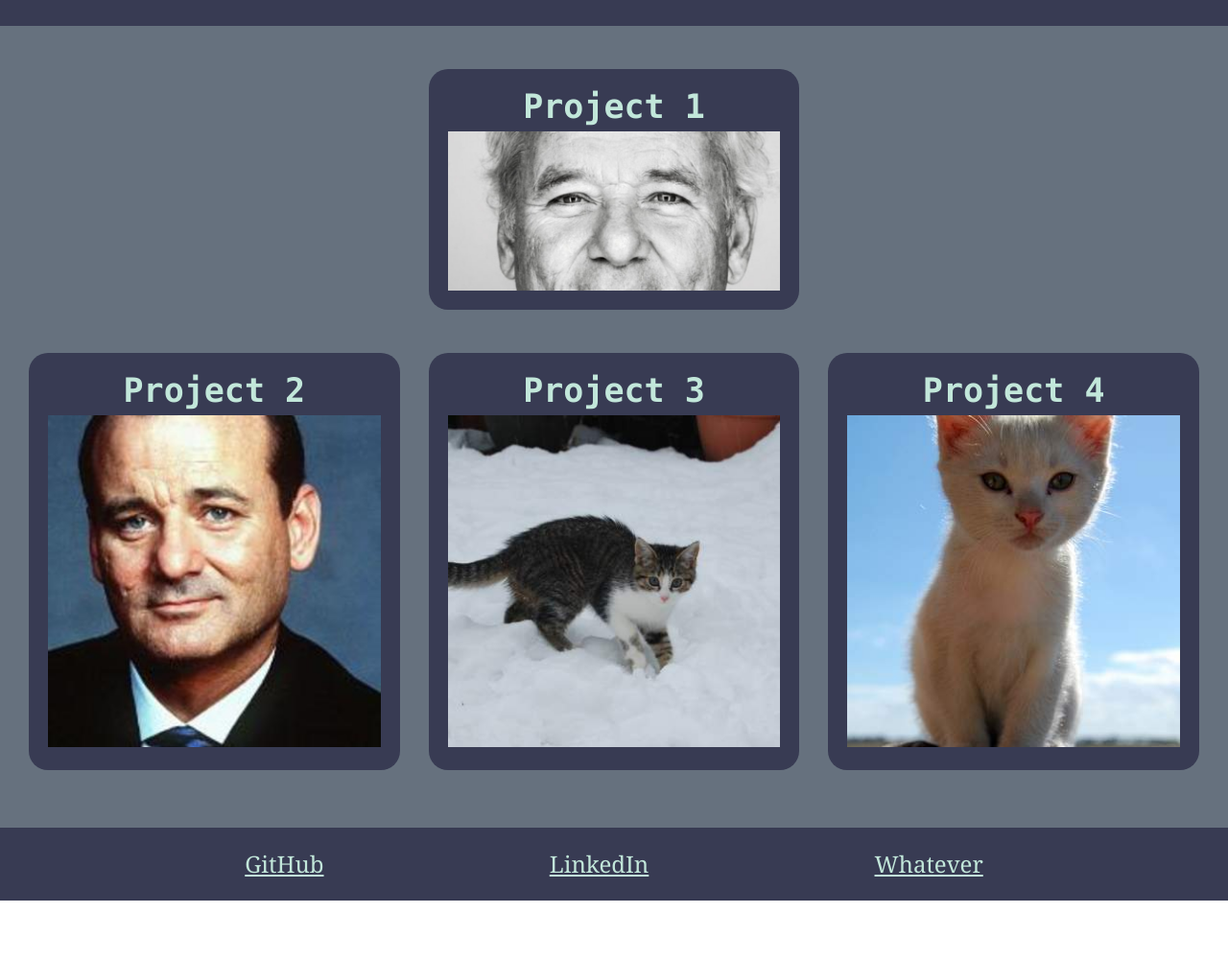
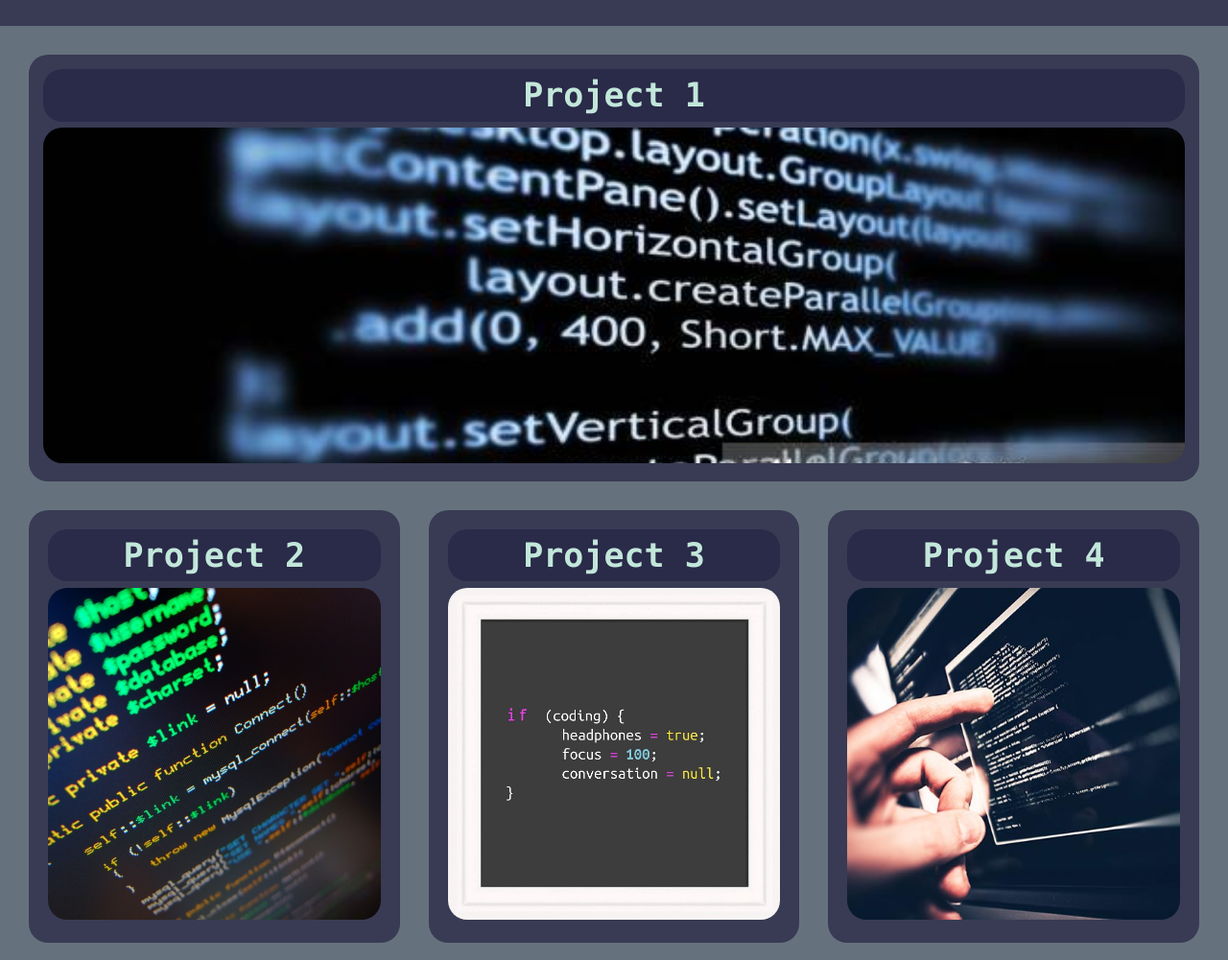
Before and after one commit to Joey-Sisk/Joey-Sisk.github.io, a plain HTML site: page index.html in a window 1280 px wide. Shown: the part 923-1924 px from the top of the page at 96% size. Before the commit the page ends 1862 px from the top, so only its background shows below. Drawn offline with Linux system fonts and the light colour scheme.

Commit message:
cards working as intended, new header picture.

```diff
--- a/assets/css/style.css
+++ b/assets/css/style.css
@@ -1,5 +1,6 @@
 :root {
     --independence: #383B53;
+    --deepBlue: #2a2a49;
     --darkElectricBlue: #66717E;
     --aeroBlue: #C2E7DA;
     --mintCream: #EBF5EE;
@@ -59,11 +60,17 @@ body {
     line-height: 1.5;
 }
 
+img {
+    height: 100%;
+    width: 100%;
+    border-radius: 20px;
+}
+
 header {
-    padding: 2.2rem;
-    font-family: var(--titleFont);
     background-color: var(--independence);
     color: var(--aeroBlue);
+    font-family: var(--titleFont);
+    padding: 2.2rem;
 }
 
 header h1 {
@@ -71,20 +78,12 @@ header h1 {
     text-align: center;
 }
 
-header nav {
-    padding-top: 15px;
-    font-family: var(--fancyFont);
-    font-size: 2rem;
-}
-
 header nav ul {
     list-style: none;
     display: flex;
     justify-content: space-evenly;
-}
-
-header nav ul li {
-    padding: 0px;
+    padding-top: 15px;
+    font-size: 2rem;
 }
 
 header a {
@@ -110,9 +109,10 @@ header a {
 .headshotContain {
     height: 50rem;
     width: 100%;
-    background-image: url("../images/image.png");
+    background-image: url("../images/headshot.png");
     background-size: cover;
     background-position: center;
+    border-radius: 0;
 }
 
 main {
@@ -120,10 +120,17 @@ main {
     padding: 3rem;
 }
 
-main h2 {
-    text-align: center;
+main h2, div h2 {
     font-family: var(--titleFont);
     color: var(--aeroBlue);
+    text-align: center;
+}
+
+Figure h2 {
+    background-color: var(--deepBlue);
+    border-radius: 20px;
+    padding-top: 0.8rem;
+    padding-bottom: 0.8rem;
 }
 
 div figure {
@@ -132,12 +139,14 @@ div figure {
 }
 
 .feature {
-    width: 700px;
+    height: auto;
+    width: auto;
+    padding: 1.5rem;
 }
 
-img {
-    height: 100%;
-    width: 100%;
+.featureImage {
+    height: 350px;
+    object-fit: cover;
 }
 
 .row {
@@ -156,34 +165,29 @@ img {
     flex: 1 0 100%;
     padding: 1.5rem;
     transition: flex-basis 500ms linear;
-    margin-bottom: 1.5rem;
 }
 
 .code-card {
+    color: var(--mintCream);
     display: flex;
     flex-direction: column;
     justify-content: flex-start;
     min-height: 100%;
     padding: 2rem;
-    color: var(--mintCream);
 }
 
 footer {
-    padding: 20px;
-    font-family: var(--titleFont);
     background-color: var(--independence);
     color: var(--aeroBlue);
-}
-
-footer nav {
-    font-family: var(--fancyFont);
-    font-size: 2rem;
+    font-family: var(--titleFont);
+    padding: 20px;
 }
 
 footer nav ul {
     list-style: none;
     display: flex;
     justify-content: space-evenly;
+    font-size: 2rem;
 }
 
 footer nav ul li {
--- a/index.html
+++ b/index.html
@@ -6,6 +6,10 @@
     <title>Joey Sisk Portfolio</title>
     <link rel="stylesheet" href="./assets/css/reset.css">
     <link rel="stylesheet" href="./assets/css/style.css">
+    <link rel="apple-touch-icon" sizes="180x180" href="./assets/Favicon/apple-touch-icon.png">
+    <link rel="icon" type="image/png" sizes="32x32" href="./assets/Favicon/favicon-32x32.png">
+    <link rel="icon" type="image/png" sizes="16x16" href="./assets/Favicon/favicon-16x16.png">
+    <link rel="manifest" href="/site.webmanifest">
 </head>
 <body>
 
@@ -32,7 +36,7 @@
         </nav>
     </header>
 
-    <figure class="headshotContain" alt="Ghost Bustin" class="headshot">
+    <figure class="headshotContain" alt="Ghost Bustin">
     </figure>
 
     <div id="aboutMe" class="aboutMe">
@@ -42,14 +46,16 @@
 
     <main>
 
-        <section class="row justify-center">
-            <div class="card-column">
-                <figure class="card code-card" class="feature">
+        <section>
+            <div>
+                <figure class="feature">
                     <h2>Project 1</h2>
-                    <img src="./assets/images/730x350murray.jpg" alt="Murray eyes">
+                    <img src="./assets/images/codingGeneric.jpg" alt="far too close to the cage" class="featureImage">
                 </figure>
             </div>
         </section>
+
+        <br>
 
         <section class="row justify-center">
 
@@ -57,7 +63,7 @@
                 <figure class="card code-card">
                     <div class="card-body">
                         <h2>Project 2</h2>
-                        <img src="./assets/images/350x350murray.jpg" alt="Murray headshot">
+                        <img src="./assets/images/codingMusic.jpg" alt="Murray headshot">
                     </div>
                 </figure>
             </div>
@@ -66,7 +72,7 @@
                 <figure class="card code-card">
                     <div class="card-body">
                         <h2>Project 3</h2>
-                        <img src="./assets/images/350x350kitten.jpg" alt="kitten in snow">
+                        <img src="./assets/images/codingFunny.jpg" alt="kitten in snow">
                     </div>
                 </figure>
             </div>
@@ -75,7 +81,7 @@
                 <figure class="card code-card">
                     <div class="card-body">
                         <h2>Project 4</h2>
-                        <img src="./assets/images/350x350kitten2.jpg" alt="cute kitten">
+                        <img src="./assets/images/programmingGeneric2.jpg" alt="cute kitten">
                     </div>
                 </figure>
             </div>
```
Also changed, not shown: assets/Favicon/android-chrome-192x192.png (added), assets/Favicon/android-chrome-512x512.png (added), assets/Favicon/apple-touch-icon.png (added), assets/Favicon/favicon-16x16.png (added), assets/Favicon/favicon-32x32.png (added), assets/Favicon/favicon.ico (added), assets/Favicon/site.webmanifest (added), assets/images/350x350kitten.jpg (deleted), assets/images/350x350kitten2.jpg (deleted), assets/images/350x350murray.jpg (deleted), assets/images/730x350murray.jpg (deleted), assets/images/codingFunny.jpg (added), assets/images/codingGeneric.jpg (added), assets/images/codingMusic.jpg (added), 2 more files, 1 other file. Lines whose indentation alone changed are shown as unchanged.
